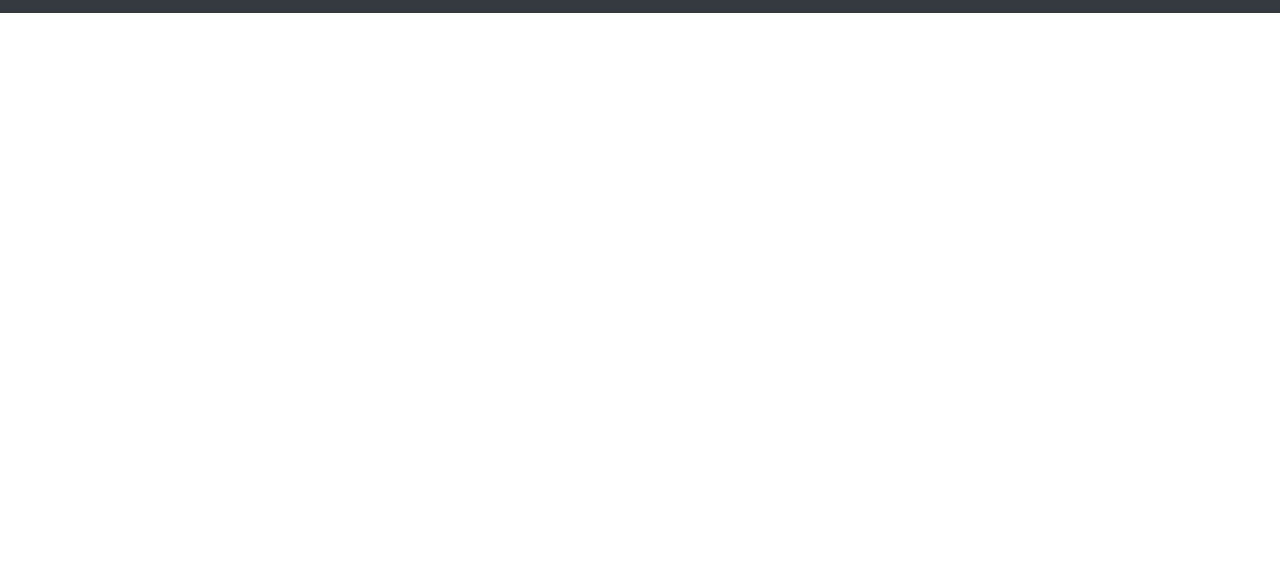
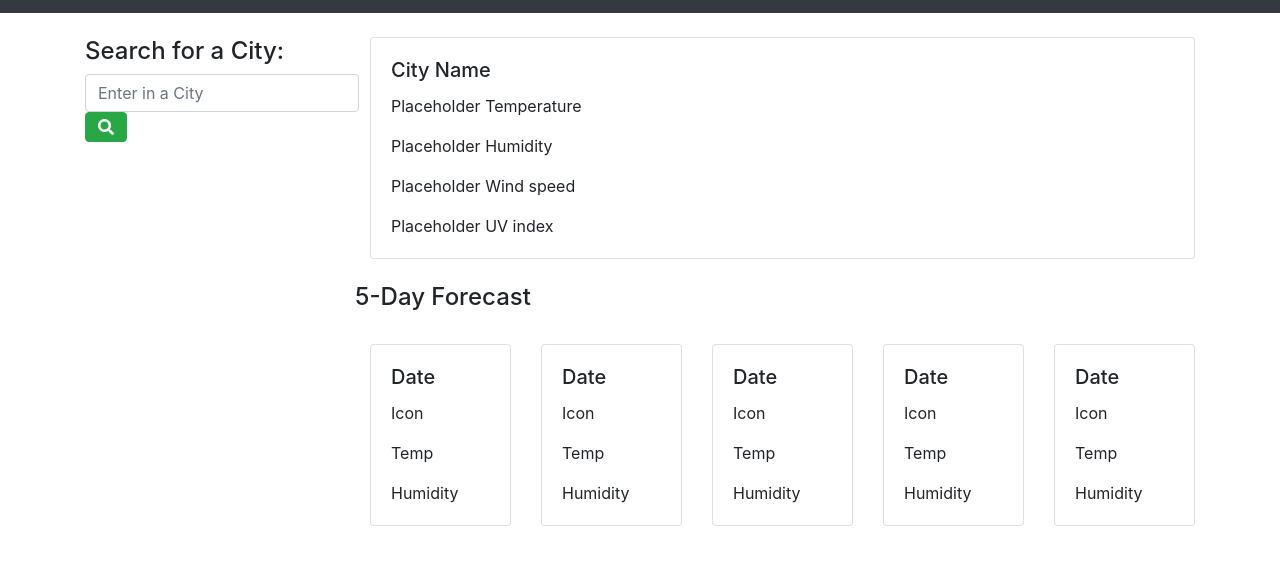
Before and after one commit to KenTran801/weather-dashboard, a plain HTML site: page index.html in a window 1280 px wide. Shown: the part 59-624 px from the top of the page. Drawn offline with nearby package versions, Linux system fonts and the light colour scheme.

Commit message:
Creating basic layout for the page using bootstrap/html.

```diff
--- a/index.html
+++ b/index.html
@@ -1,21 +1,106 @@
 <!doctype html>
 <html lang="en">
-  <head>
+
+<head>
     <title>Title</title>
     <!-- Required meta tags -->
     <meta charset="utf-8">
     <meta name="viewport" content="width=device-width, initial-scale=1, shrink-to-fit=no">
     <!-- Bootstrap CSS -->
-    <link rel="stylesheet" href="https://stackpath.bootstrapcdn.com/bootstrap/4.3.1/css/bootstrap.min.css" integrity="sha384-ggOyR0iXCbMQv3Xipma34MD+dH/1fQ784/j6cY/iJTQUOhcWr7x9JvoRxT2MZw1T" crossorigin="anonymous">
-  </head>
-  <body >
+    <link rel="stylesheet" href="https://stackpath.bootstrapcdn.com/bootstrap/4.3.1/css/bootstrap.min.css"
+        integrity="sha384-ggOyR0iXCbMQv3Xipma34MD+dH/1fQ784/j6cY/iJTQUOhcWr7x9JvoRxT2MZw1T" crossorigin="anonymous">
+    <link rel="stylesheet" href="https://use.fontawesome.com/releases/v5.8.1/css/all.css"
+        integrity="sha384-50oBUHEmvpQ+1lW4y57PTFmhCaXp0ML5d60M1M7uH2+nqUivzIebhndOJK28anvf" crossorigin="anonymous" />
+</head>
+
+<body>
     <nav class="navbar navbar-dark bg-dark justify-content-center">
         <span class="h1 text-white">Weather Dashboard</span>
-      </nav>
+    </nav>
+
+    <div class="container my-4">
+        <div class="row">
+            <div class="col-3">
+                <h4>Search for a City:</h4>
+                <form class="form-inline">
+                    <input class="form-control mr-sm-2" type="text" placeholder="Enter in a City" aria-label="Search"
+                        required>
+                    <button class="btn btn-success fas fa-search" type="submit"></button>
+                </form>
+            </div>
+            <div class="col-9">
+                <div class="card">
+                    <div class="card-body">
+                        <h5 class="card-title">City Name</h5>
+                        <p class="card-text">Placeholder Temperature</p>
+                        <p class="card-text">Placeholder Humidity</p>
+                        <p class="card-text">Placeholder Wind speed</p>
+                        <p class="card-text">Placeholder UV index</p>
+                    </div>
+                </div>
+                <div class="row my-4">
+                    <h4>5-Day Forecast</h4>
+                </div>
+                <div class="card-deck my-4">
+
+
+                    <div class="card">
+                        <div class="card-body">
+                            <h5 class="card-title">Date</h5>
+                            <p class="card-text">Icon</p>
+                            <p class="card-text">Temp</p>
+                            <p class="card-text">Humidity</p>
+                        </div>
+                    </div>
+                    <div class="card">
+                        <div class="card-body">
+                            <h5 class="card-title">Date</h5>
+                            <p class="card-text">Icon</p>
+                            <p class="card-text">Temp</p>
+                            <p class="card-text">Humidity</p>
+                        </div>
+                    </div>
+                    <div class="card">
+                        <div class="card-body">
+                            <h5 class="card-title">Date</h5>
+                            <p class="card-text">Icon</p>
+                            <p class="card-text">Temp</p>
+                            <p class="card-text">Humidity</p>
+                        </div>
+                    </div>
+                    <div class="card">
+                        <div class="card-body">
+                            <h5 class="card-title">Date</h5>
+                            <p class="card-text">Icon</p>
+                            <p class="card-text">Temp</p>
+                            <p class="card-text">Humidity</p>
+                        </div>
+                    </div>
+                    <div class="card">
+                        <div class="card-body">
+                            <h5 class="card-title">Date</h5>
+                            <p class="card-text">Icon</p>
+                            <p class="card-text">Temp</p>
+                            <p class="card-text">Humidity</p>
+                        </div>
+                    </div>
+                </div>
+
+            </div>
+        </div>
+    </div>
+
     <!-- Optional JavaScript -->
     <!-- jQuery first, then Popper.js, then Bootstrap JS -->
-    <script src="https://code.jquery.com/jquery-3.3.1.slim.min.js" integrity="sha384-q8i/X+965DzO0rT7abK41JStQIAqVgRVzpbzo5smXKp4YfRvH+8abtTE1Pi6jizo" crossorigin="anonymous"></script>
-    <script src="https://cdnjs.cloudflare.com/ajax/libs/popper.js/1.14.7/umd/popper.min.js" integrity="sha384-UO2eT0CpHqdSJQ6hJty5KVphtPhzWj9WO1clHTMGa3JDZwrnQq4sF86dIHNDz0W1" crossorigin="anonymous"></script>
-    <script src="https://stackpath.bootstrapcdn.com/bootstrap/4.3.1/js/bootstrap.min.js" integrity="sha384-JjSmVgyd0p3pXB1rRibZUAYoIIy6OrQ6VrjIEaFf/nJGzIxFDsf4x0xIM+B07jRM" crossorigin="anonymous"></script>
-  </body>
+    <script src="https://code.jquery.com/jquery-3.3.1.slim.min.js"
+        integrity="sha384-q8i/X+965DzO0rT7abK41JStQIAqVgRVzpbzo5smXKp4YfRvH+8abtTE1Pi6jizo"
+        crossorigin="anonymous"></script>
+    <script src="https://cdnjs.cloudflare.com/ajax/libs/popper.js/1.14.7/umd/popper.min.js"
+        integrity="sha384-UO2eT0CpHqdSJQ6hJty5KVphtPhzWj9WO1clHTMGa3JDZwrnQq4sF86dIHNDz0W1"
+        crossorigin="anonymous"></script>
+    <script src="https://stackpath.bootstrapcdn.com/bootstrap/4.3.1/js/bootstrap.min.js"
+        integrity="sha384-JjSmVgyd0p3pXB1rRibZUAYoIIy6OrQ6VrjIEaFf/nJGzIxFDsf4x0xIM+B07jRM"
+        crossorigin="anonymous"></script>
+</body>
+
 </html>
```
